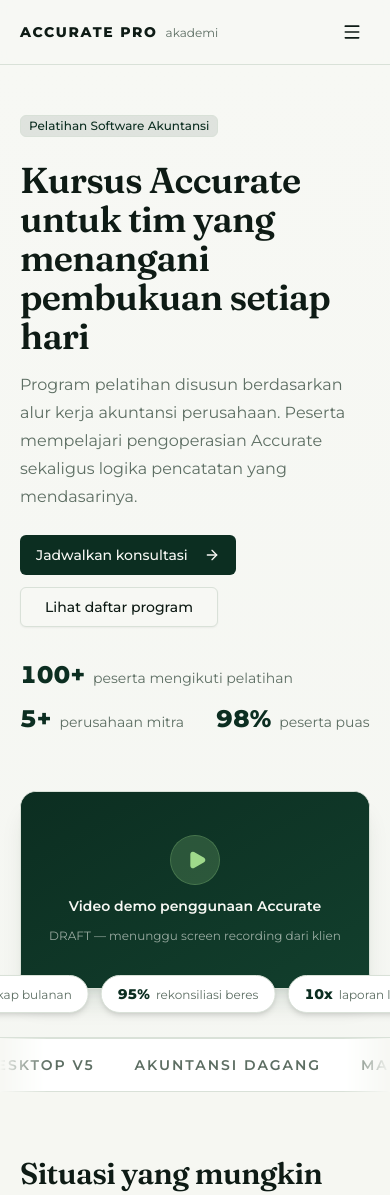
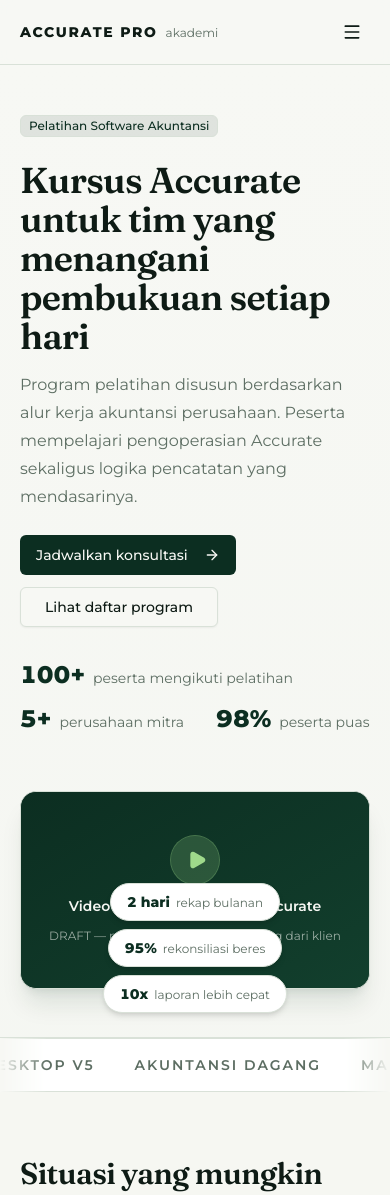
Before and after one commit to Iwang-f/accurate-course-web, a Next.js app: page / in a window 390 px wide. Shown: the top 1195 px of the page. Built offline with nearby package versions, Linux system fonts and the light colour scheme.

Commit message:
fix: hero chips mobile layout — cap max-width to viewport (v2.2 phase 4)

```diff
--- a/src/components/hero-media.tsx
+++ b/src/components/hero-media.tsx
@@ -37,8 +37,8 @@
         )}
       </div>
 
-      {/* Floating outcome chips — Rhetorich pattern */}
-      <div className="pointer-events-none absolute -bottom-6 left-1/2 flex w-max -translate-x-1/2 gap-3">
+      {/* Floating outcome chips — Rhetorich pattern. Width capped to viewport so chips wrap on mobile. */}
+      <div className="pointer-events-none absolute -bottom-6 left-1/2 flex w-max max-w-[calc(100vw-2rem)] -translate-x-1/2 flex-wrap justify-center gap-2 px-4 sm:flex-nowrap sm:gap-3">
         {chips.map((chip) => (
           <div
             key={chip.label}
```
